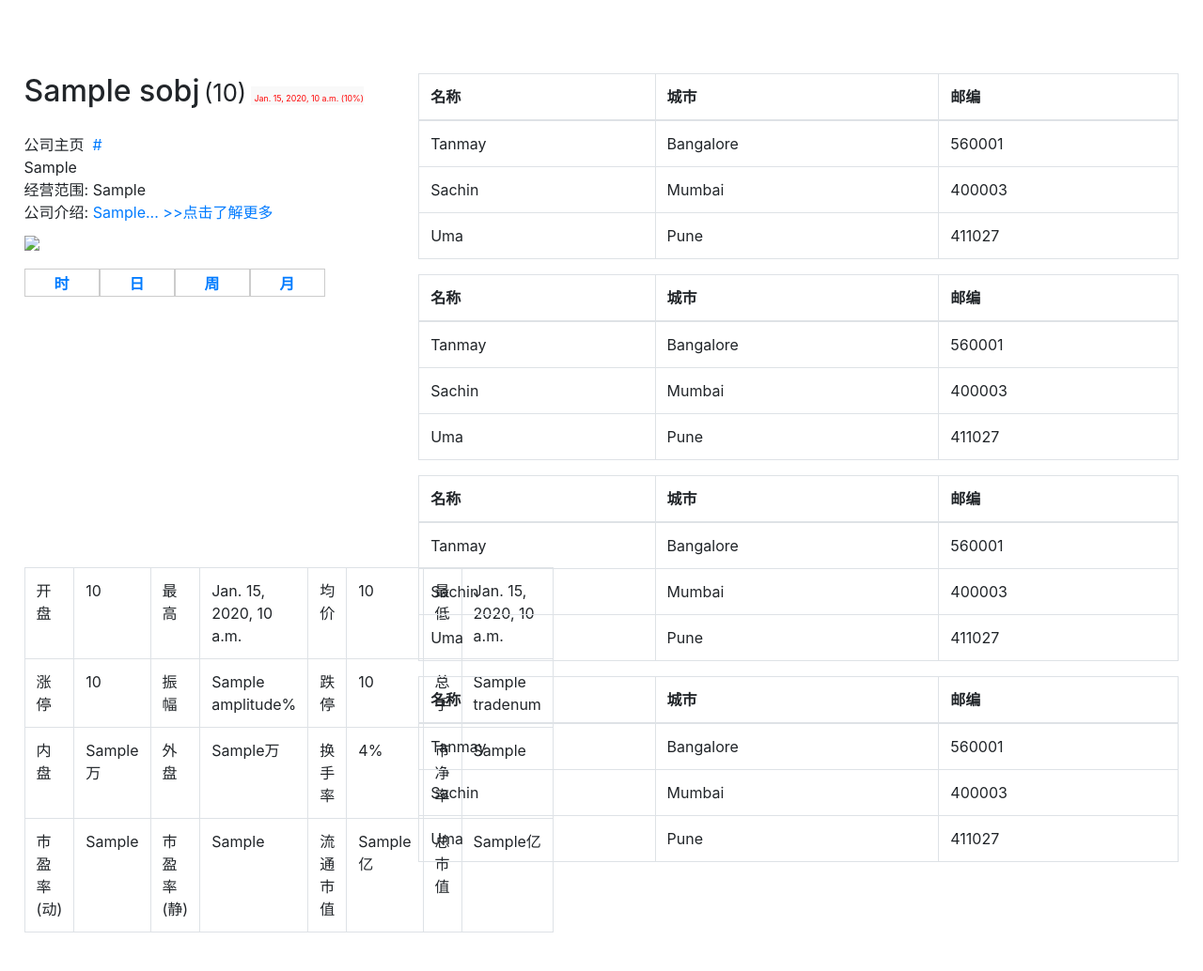
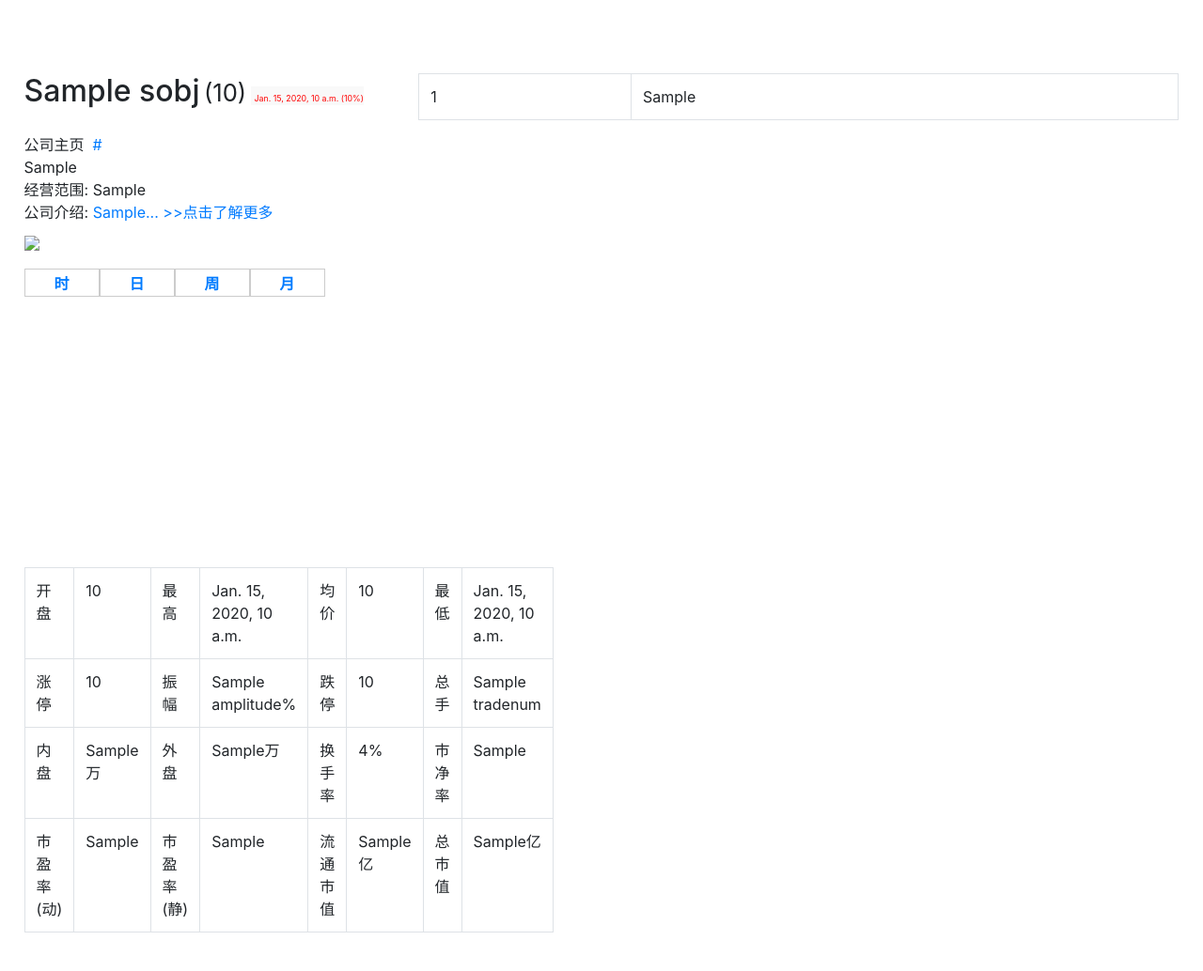
Before and after one commit to xyq946692052/globalinvestor, a Django app: template globalinvestor/themes/default/templates/cn_a_stocks/detail.html in a window 1280 px wide. Shown: the part 48-1082 px from the top of the page at 94% size. Run offline with Django 3.2, Linux system fonts and the light colour scheme; the template is opened without the code that fills it: most values are stand-ins (such as "Sample title", 1, 10 or a date in 2020); some libraries are stand-ins or nearby versions.

Commit message:
add the right side data in detail.html

```diff
--- a/apps/cn_a_stocks/models.py
+++ b/apps/cn_a_stocks/models.py
@@ -61,6 +61,7 @@ class AStocksProfit(models.Model):
 
     class Meta:
         db_table = 'stocks_a_profile'
+        ordering = ('-stat_date',)
 
 
 # 营运能力数据
--- a/globalinvestor/conf/base.py
+++ b/globalinvestor/conf/base.py
@@ -106,7 +106,8 @@ TIME_ZONE = 'Asia/Shanghai'
 
 USE_I18N = True
 
-USE_L10N = True
+USE_L10N = False
+DATE_FORMAT = 'Y-m-d' # 如要生效，需设置USE_L10N = False
 
 USE_TZ = True
 
--- a/globalinvestor/themes/default/templates/cn_a_stocks/detail.html
+++ b/globalinvestor/themes/default/templates/cn_a_stocks/detail.html
@@ -98,111 +98,23 @@
             </div>
       </div>
 
-      <div class="col-md-8" style="width:60%;">
+      <div class="col-md-8" style="width:50%;overflow-x:auto;">
          <table class="table table-bordered">
-            <thead>
+
+            <tbody>
+               {% for items in ap_datas %}
                 <tr>
-                    <th>名称</th>
-                    <th>城市</th>
-                    <th>邮编</th>
+                    {% for item in items %}
+                        <td>{{ item.index }}</td>
+                        <td>{{ item }}</td>
+                    {% endfor %}
                 </tr>
-            </thead>
-            <tbody>
-                <tr>
-                    <td>Tanmay</td>
-                    <td>Bangalore</td>
-                    <td>560001</td>
-                </tr>
-                <tr>
-                    <td>Sachin</td>
-                    <td>Mumbai</td>
-                    <td>400003</td>
-                </tr>
-                <tr>
-                    <td>Uma</td>
-                    <td>Pune</td>
-                    <td>411027</td>
-                </tr>
+                {% endfor %}
+
             </tbody>
         </table>
-          <table class="table table-bordered">
-            <thead>
-                <tr>
-                    <th>名称</th>
-                    <th>城市</th>
-                    <th>邮编</th>
-                </tr>
-            </thead>
-            <tbody>
-                <tr>
-                    <td>Tanmay</td>
-                    <td>Bangalore</td>
-                    <td>560001</td>
-                </tr>
-                <tr>
-                    <td>Sachin</td>
-                    <td>Mumbai</td>
-                    <td>400003</td>
-                </tr>
-                <tr>
-                    <td>Uma</td>
-                    <td>Pune</td>
-                    <td>411027</td>
-                </tr>
-            </tbody>
-          </table>
-          <table class="table table-bordered">
-            <thead>
-                <tr>
-                    <th>名称</th>
-                    <th>城市</th>
-                    <th>邮编</th>
-                </tr>
-            </thead>
-            <tbody>
-                <tr>
-                    <td>Tanmay</td>
-                    <td>Bangalore</td>
-                    <td>560001</td>
-                </tr>
-                <tr>
-                    <td>Sachin</td>
-                    <td>Mumbai</td>
-                    <td>400003</td>
-                </tr>
-                <tr>
-                    <td>Uma</td>
-                    <td>Pune</td>
-                    <td>411027</td>
-                </tr>
-            </tbody>
-          </table>
-          <table class="table table-bordered">
-            <thead>
-                <tr>
-                    <th>名称</th>
-                    <th>城市</th>
-                    <th>邮编</th>
-                </tr>
-            </thead>
-            <tbody>
-                <tr>
-                    <td>Tanmay</td>
-                    <td>Bangalore</td>
-                    <td>560001</td>
-                </tr>
-                <tr>
-                    <td>Sachin</td>
-                    <td>Mumbai</td>
-                    <td>400003</td>
-                </tr>
-                <tr>
-                    <td>Uma</td>
-                    <td>Pune</td>
-                    <td>411027</td>
-                </tr>
-            </tbody>
-          </table>
+
+
       </div>
    </div>
 
```
Also changed, not shown: apps/cn_a_stocks/views.py (+46 -18 lines), globalinvestor/conf/test.py (line endings or trailing spaces).
